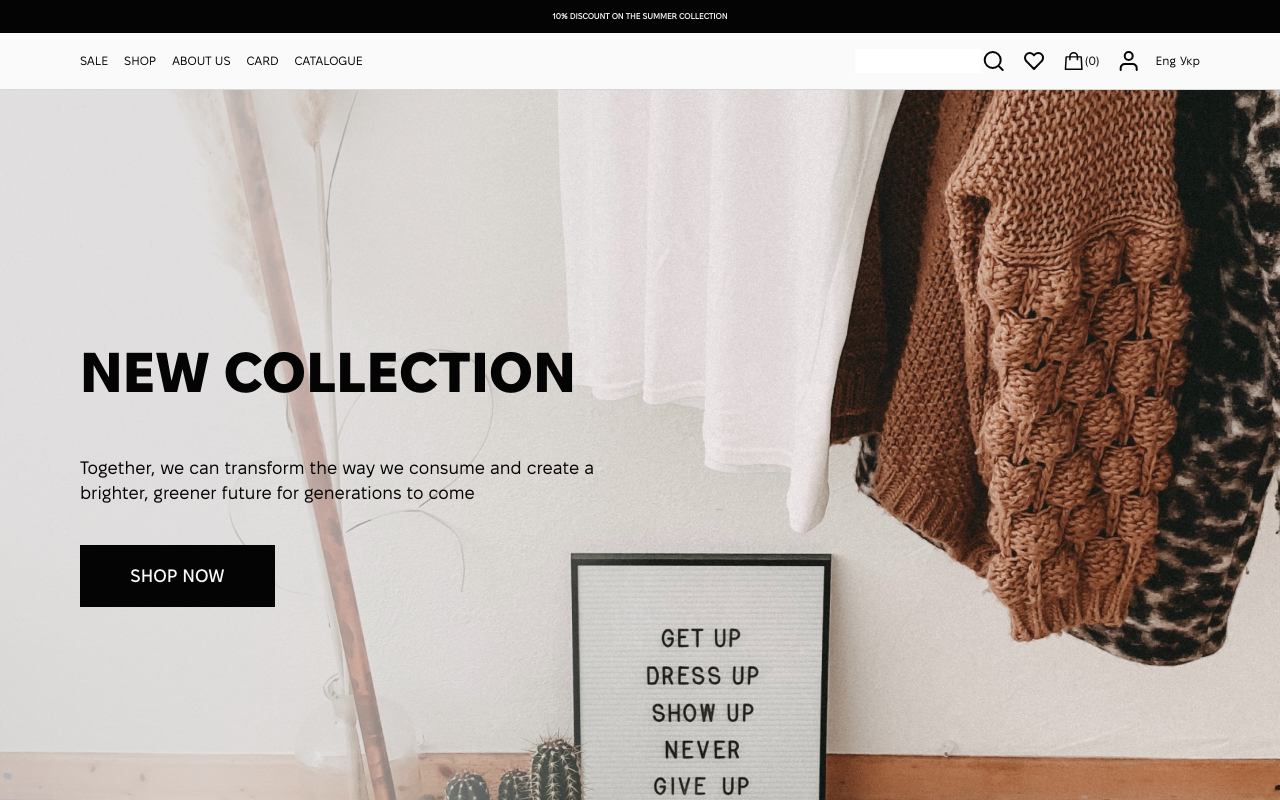
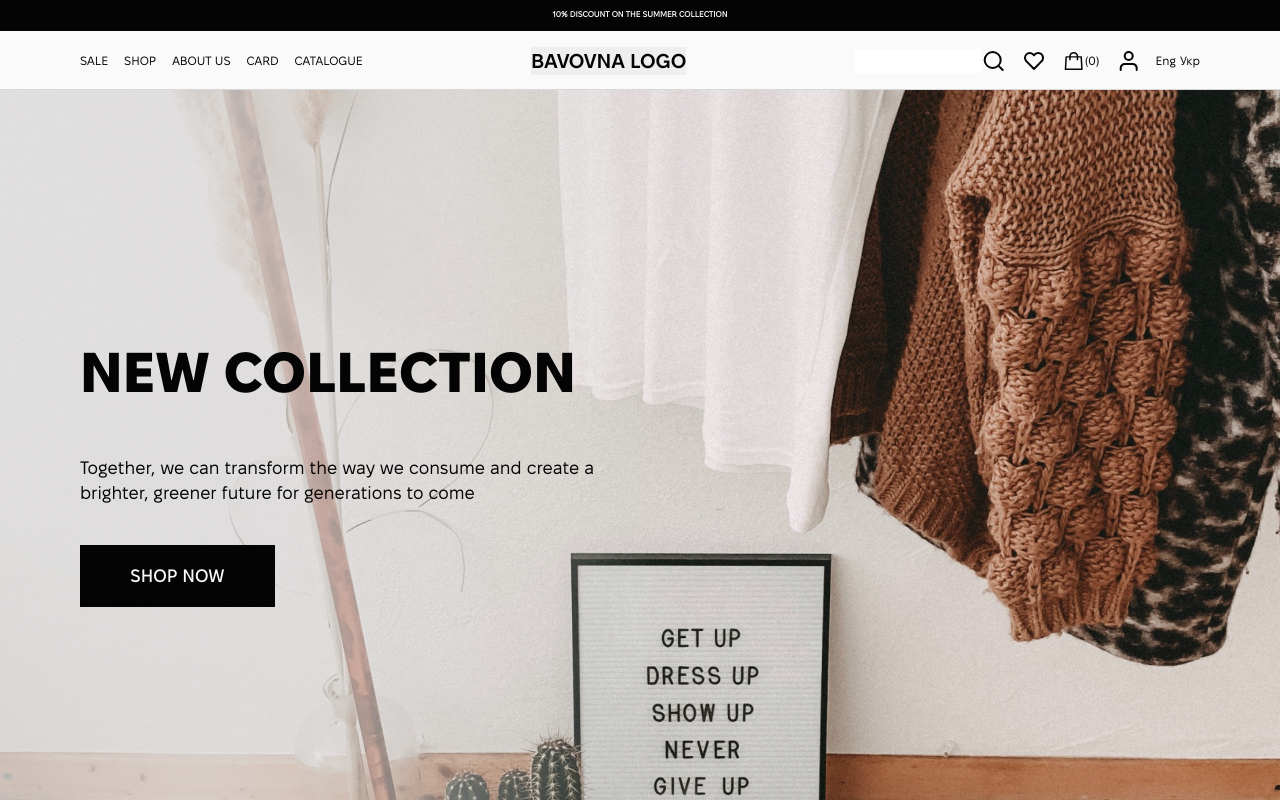
Before and after one commit to rokokos97/Bavovna, a React (Create React App) app: page / in a window 1280 px wide. Shown: the top 800 px of the page. Built offline with nearby package versions, Linux system fonts and the light colour scheme; no server answers.

Commit message:
client:Header:refactor:Add redirection to '/'

```diff
--- a/src/components/header/Header.jsx
+++ b/src/components/header/Header.jsx
@@ -1,5 +1,5 @@
 import React from 'react';
-import {Link} from 'react-router-dom';
+import {Link, useNavigate} from 'react-router-dom';
 
 import styles from './Header.module.scss';
 import AccountIcon from '../svg/accountIcon/accountIcon';
@@ -10,21 +10,22 @@ import {useSelector} from 'react-redux';
 import {getIsLoggedIn, getUser} from '../../store/userSlice';
 
 const Header = () => {
+  const navigate = useNavigate();
   const user = useSelector(getUser());
   const isLoggedIn = useSelector(getIsLoggedIn());
   return (
     <header className={styles.container}>
       <div className={styles.banner}>
-        <Link to='/'>
+        <Link to='/catalogue'>
           <span>10% discount on the summer collection</span>
         </Link>
       </div>
       <div className={styles.header}>
         <div className={styles.headerNavBar}>
-          <Link to='/sale'>
+          <Link to='/catalogue'>
             <span>Sale</span>
           </Link>
-          <Link to='/shop'>
+          <Link to='/catalogue'>
             <span>Shop</span>
           </Link>
           <Link to='/aboutus'>
@@ -37,7 +38,13 @@ const Header = () => {
             <span>Catalogue</span>
           </Link>
         </div>
-        {/* <div className={styles.headerLogo}>Logo</div>*/}
+        <button
+          role='button'
+          className={styles.logo}
+          onClick={()=> (navigate('/'))}
+        >
+          BAVOVNA LOGO
+        </button>
         <div className={styles.headerMenuBar}>
           <div className={styles.headerSearch}>
             <input name='search'></input>
@@ -46,7 +53,7 @@ const Header = () => {
           <Link to='/favorite'>
             <FavoriteIcon />
           </Link>
-          <Link to=''>
+          <Link to='/cart'>
             <ShoppingCartIcon />
             <span>(0)</span>
           </Link>
--- a/src/components/header/Header.module.css
+++ b/src/components/header/Header.module.css
@@ -11,6 +11,13 @@
   flex-shrink: 0;
   border-bottom: 0.1rem solid #d7d7d7;
   z-index: 9999;
+}
+
+.logo {
+  font-family: "Fixel Display Semibold";
+  font-size: 20px;
+  line-height: 140%;
+  text-transform: uppercase;
 }
 
 .banner {
--- a/src/components/header/Header.module.scss
+++ b/src/components/header/Header.module.scss
@@ -13,6 +13,9 @@
   flex-shrink: 0;
   border-bottom: 0.1rem solid $gray-80;
   z-index: 9999;
+}
+.logo{
+  @include fonts($button);
 }
 .banner {
   display: flex;
```
Also changed, not shown: 1 other file (tests, documents, lock files or other folders).
